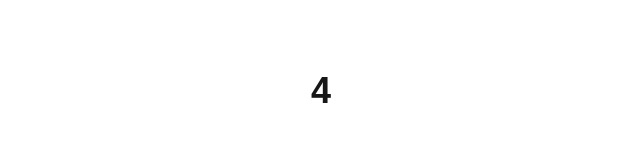
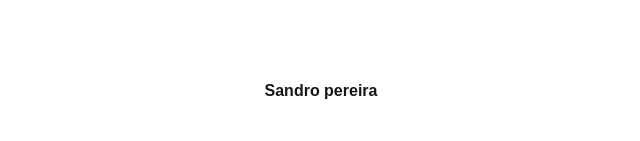
Before and after one commit to PedroReiDEV/viva-condo, a Next.js app: page / in a window 1280 px wide. Shown: the part 309-450 px from the top of the page, without its empty margins (319-959 px from the left). Built offline with nearby package versions, Linux system fonts and the light colour scheme.

Commit message:
função

```diff
--- a/src/app/page.tsx
+++ b/src/app/page.tsx
@@ -2,10 +2,22 @@
 
 export default function Home() {
 
-  const element = <span>{2+2}</span>;
+type Morador = {
+  primeiroNome: string;
+  sobrenome: string;
+}
+
+  function formatarNomeMorador(morador:Morador) {
+    return morador.primeiroNome + ' ' + morador.sobrenome
+  }
+  const morador = {
+    primeiroNome: 'Sandro',
+    sobrenome: 'pereira'
+  };
+
   return (
     <div className="flex flex-col items-center justify-center h-screen">
-      <h1 className="text-4xl font-bold">{element}</h1>
+    <h1 className="text-4x1 font-bold">{formatarNomeMorador(morador)}</h1>
     </div>
-  );
+  )
 }
```
